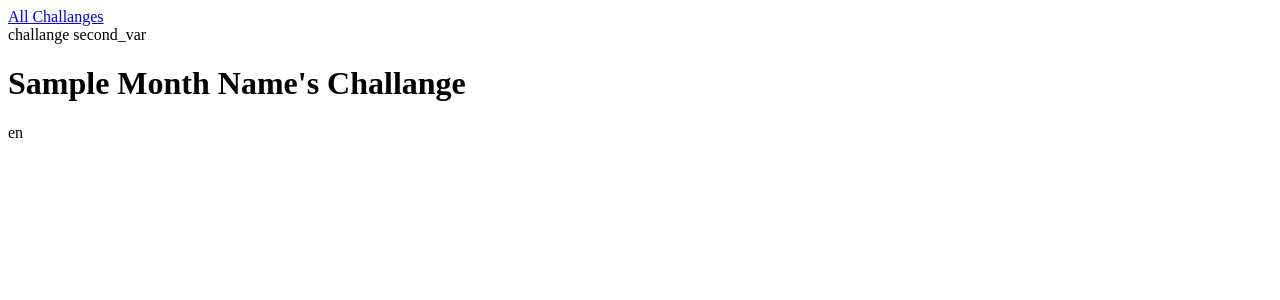
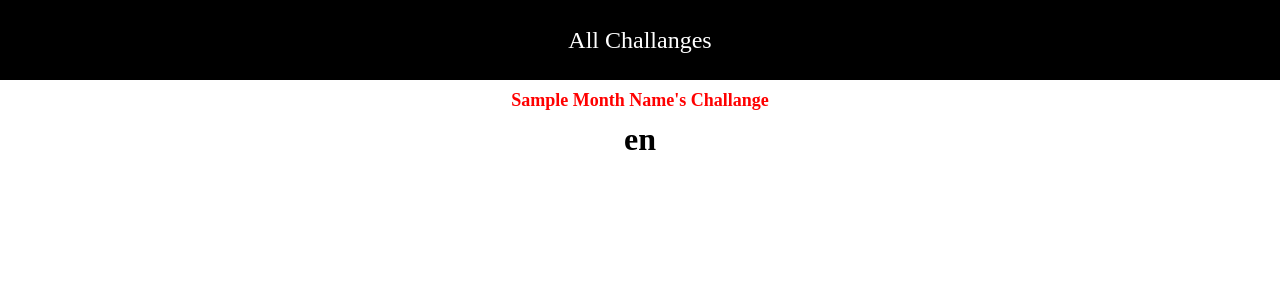
Before and after one commit to SameerVerma-debug/monthly_challanges, a Django app: template challanges/templates/challanges/challange.html in a window 1280 px wide. Shown: the top 300 px of the page. Run offline with Django 3.2, Linux system fonts and the light colour scheme; the template is opened without the code that fills it: most values are stand-ins (such as "Sample title", 1, 10 or a date in 2020); some web fonts are replaced.

Commit message:
add static css files

```diff
--- /dev/null
+++ b/challanges/static/challanges/challange.css
@@ -0,0 +1,16 @@
+.container{
+  padding:10px;
+  text-align: center;
+}
+
+.challange-month{
+  font-weight: bold;
+  font-size: large;
+  color:red;
+  margin-bottom: 10px;
+}
+
+.fallback{
+  font-size: larger;
+  font-weight: bold;
+}
--- /dev/null
+++ b/challanges/static/challanges/header.css
@@ -0,0 +1,16 @@
+header{
+  background-color: black;
+  height:10vh;
+  display: flex;
+  align-items: center;
+  justify-content: center;
+}
+
+header nav a{
+  color:white;
+  font-size: x-large;
+  text-decoration: none;
+  &:hover{
+    color:rgb(206, 105, 105)
+  }
+}
--- a/challanges/templates/challanges/challange.html
+++ b/challanges/templates/challanges/challange.html
@@ -1,15 +1,24 @@
 {%extends "base.html"%}
+{% load static %}
 
 {% block page_name %}
   {{month_name|title}} Challange
 {% endblock page_name %}
 
+{% block css_files %}
+  <link rel="stylesheet" href="{% static "challanges/header.css" %}"/>
+  <link rel="stylesheet" href="{% static "challanges/challange.css" %}"/>
+{% endblock css_files %}
+
+
 {% block content %}
   {% include "challanges/includes/header.html" with active_page="challange" second="second_var"%}
-  <h1>{{month_name|title}}'s Challange</h1>
-  {% if month_challange is not None%}
-  <p>{{month_challange}}</p>
-  {% else %}
-  <p>No challange for this month</p>
-  {% endif %}
+  <div class="container">
+    <p class="challange-month">{{month_name|title}}'s Challange</p>
+    {% if month_challange is not None%}
+    <h1 class="challange-text">{{month_challange}}</h1>
+    {% else %}
+    <p class="fallback">No challange for this month</p>
+    {% endif %}
+  </div>
 {% endblock content %}
--- a/challanges/templates/challanges/includes/header.html
+++ b/challanges/templates/challanges/includes/header.html
@@ -1,8 +1,8 @@
 <header>
-  <div>
-    <a href={%url "challanges-index-page"%}>All Challanges</a>
-  </div>
+  <nav>
+    <a href={%url "challanges-index-page"%}><p>All Challanges</p></a>
+  </nav>
 </header>
 
-{{active_page}}
-{{second}}
+{% comment %} {{active_page}}
+{{second}} {% endcomment %}
--- a/monthly_challanges/settings.py
+++ b/monthly_challanges/settings.py
@@ -121,6 +121,10 @@ USE_TZ = True
 
 STATIC_URL = 'static/'
 
+STATICFILES_DIRS = [
+    BASE_DIR / "static"
+]
+
 # Default primary key field type
 # https://docs.djangoproject.com/en/5.1/ref/settings/#default-auto-field
 
--- /dev/null
+++ b/static/styles.css
@@ -0,0 +1,11 @@
+@font-face {
+  font-family: 'itim';
+  src: url(Itim.woff2) format('woff2');
+ }
+
+*{
+  font-family: "itim";
+  margin: 0;
+  padding: 0;
+  box-sizing: border-box;
+}
--- a/templates/base.html
+++ b/templates/base.html
@@ -1,9 +1,12 @@
 <!DOCTYPE html>
+{% load static %}
 <html lang="en">
   <head>
     <meta charset="UTF-8" />
     <meta name="viewport" content="width=device-width, initial-scale=1.0" />
     <title>{%block page_name%} Default Name{%endblock%}</title>
+    <link rel="stylesheet" href={% static "styles.css" %}/>
+    {% block css_files %}{% endblock css_files %}
   </head>
   <body>
     {%block content%}{%endblock%}
```
Also changed, not shown: challanges/static/challanges/challanges.css (added, +44 -0 lines), challanges/templates/challanges/index.html (+19 -7 lines).
